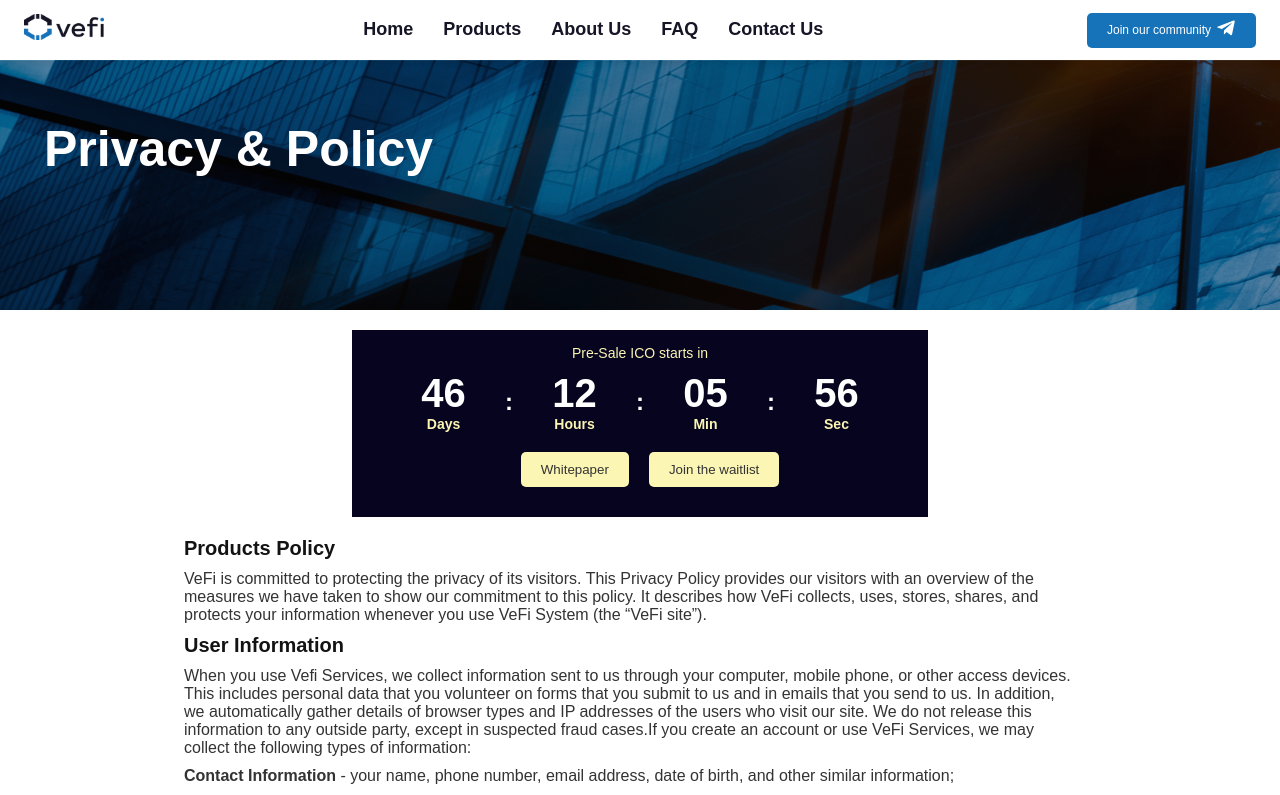
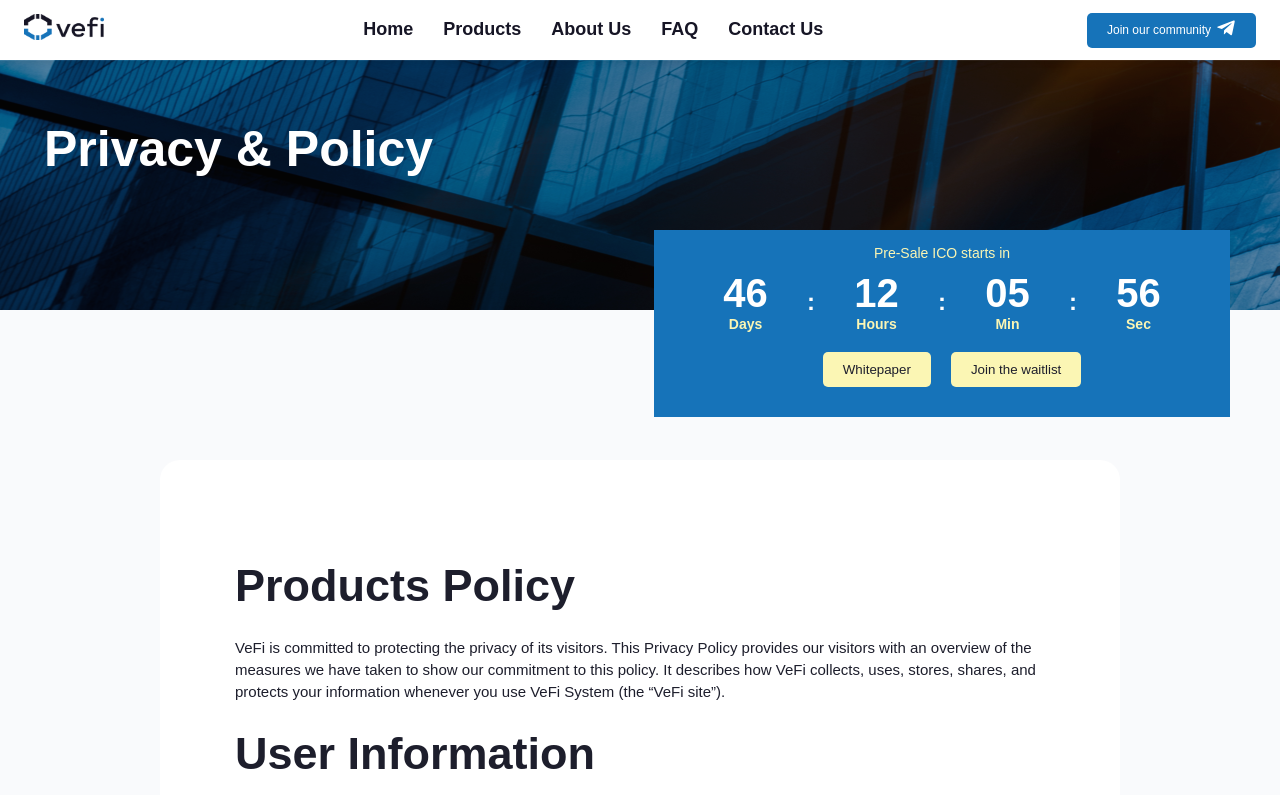
Before and after one commit to VeFi-Network/Official-Website, a React (Create React App) app: page /privacy in a window 1280 px wide. Shown: the top 795 px of the page. Built offline with nearby package versions, Linux system fonts and the light colour scheme.

Commit message:
updated dummy content

```diff
--- a/src/components/Section.js
+++ b/src/components/Section.js
@@ -376,22 +376,27 @@
 export const SectionPrivacyContainer = styled(SectionHeadingContainer)`
   .container {
     text-align: left;
+    background: #fff;
+    border-radius: 20px;
+    padding: 75px;
     .appBar {
       text-align: left;
       justify-content: flex-start;
       margin: 10px 0px;
       h1 {
-        color: #131313;
-        font-size: 20px;
+        color: #1d1e2c;
+        font-size: 45px;
+        margin: 40px 0px;
       }
     }
     p,
     div {
-      color: #333;
-      font-size: 16px;
+      color: #1d1e2c;
+      font-size: 15px;
       font-weight: normal;
       margin: 10px 0px;
       max-width: 100ch;
+      line-height: 0.92rem;
 
       ul {
         li {
@@ -399,26 +404,40 @@
         }
       }
     }
+    div > blockquote {
+      margin: 20px 0px !important;
     }
-  margin-bottom: 80px;
+  }
+  padding-bottom: 80px;
+  padding-top: 150px;
 
   ${media.mobile`
     padding:0px 30px;
+    .container{
+      margin:20px 0px;
+      padding:10px 20px;
+
       .appBar {
         h1 {
-        color: #131313;
-        font-size: 20px;
-        margin-left:-10px;
+          color: #1d1e2c;
+          font-size: 30px;
         }
       }
+    }
+
   `}
   ${media.small`
     padding:0px 30px;
+    .container{
+      margin:20px 0px;
+      padding:10px 20px;
+
       .appBar {
         h1 {
-        color: #131313;
-        font-size: 20px;
-        margin-left:-10px;
+          color: #1d1e2c;
+          font-size: 30px;
+          line-height:1.3rem;
+        }
       }
     }
   `}
@@ -592,40 +611,73 @@
     width: 100px;
   }
   ${media.mobile`
-
-  height:80vh;
     display:flex;
     align-items:center;
     justify-content:center;
-  padding-top: 0px;
+    height:100%;
     .imageBox {
       display:none;
-    left:calc(50% - 50px);
-    bottom:0;
-    top:48vh;
-    img{
-      height:70px;
-    }
     }
     h1{
-      max-width: 13ch;
+      max-width: 12ch;
+      margin-top:-40px;
     }
 `}
   ${media.small`
-    height:100vh;
     .imageBox{
       display:none;
+    }
+    h1{
+      max-width: 12ch;
+      margin-top:-40px;
     }
 `}
 `;
 export const StyledBannerContainer = styled.div`
   position: relative;
 
+  .HeaderBannerButtonContainer {
+    display: flex;
+    margin: 30px 0px;
+    a {
+      text-decoration: none;
+
+      button {
+        background: transparent;
+        border: 1px solid #1673b9;
+        color: #1673b9;
+        transition: all 0.3s ease-in-out;
+        &:hover {
+          color: #000;
+          border-color: #000;
+        }
+      }
+    }
+    button {
+      margin: 10px;
+      padding: 15px 20px;
+      width: 200px;
+      font-size: 18px;
+      font-weight: 600;
+      text-align: center;
+      align-items: center;
+      justify-content: center;
+      color: #1673b9;
+      transition: all 0.3s ease-in-out;
+      &:hover {
+        color: #000;
+        border-color: #000;
+      }
+    }
+  }
+
   ${media.mobile`
     display: flex;
-    align-items:center;
     width:100%;
     padding-left:30px;
+    flex-direction:column;
+    padding-top:80px;
+    align-items: flex-start;
 
     h1{
       font-size:36px;
@@ -637,11 +689,28 @@
     .imageBox{
       margin-top:-35px;
     }
+    .HeaderBannerButtonContainer {
+
+      button {
+        margin-left:0px;
+        padding: 15px 20px;
+        width: 100%;
+        font-size: 18px;
+    }
+  }
 `}
 
   ${media.small`
   .imageBox{
     margin-top:0px;
+  }
+  .HeaderBannerButtonContainer {
+      button {
+        margin-left:0px;
+        padding: 15px 10px;
+        width: 100%;
+        font-size: 18px;
+    }
   }
 `}
 `;
--- a/src/pages/faq/Faq.js
+++ b/src/pages/faq/Faq.js
@@ -15,24 +15,26 @@
         <WrapperDiv>
           <h2>Frequently Asked Questions</h2>
           <Question
-            label="What is VEF token and what can it be used for?"
-            text="Lorem ipsum dolor sit amet, consectetur adipiscing elit. Suspendisse
-            malesuada lacus ex, sit amet blandit leo lobortis eget."
+            label="What is VEFi?"
+            text="VEFI is a New Generational High performance Blockchain based on a unique consensus algorithm. It is Africa’s biggest exchange, wallet and smart contract protocol.  In theory, VEFI can process over 1 million transactions per second, is highly secured and scalable."
           />
           <Question
-            label="What is VEF token and what can it be used for?"
-            text="Lorem ipsum dolor sit amet, consectetur adipiscing elit. Suspendisse
-            malesuada lacus ex, sit amet blandit leo lobortis eget."
+            label="What problems does VEFI solve?"
+            text="There are five main problems that VEFI solves:
+            I.	Slow transaction processing speed
+            II.	Low transaction processing volume
+            III.	High transaction costs
+            IV.	Insecurity, poor blockchain infrastructure and architecture
+            V.	Minimizing the consumption of energy and equipment to protect the environment and climate.
+            "
           />
           <Question
-            label="What is VEF token and what can it be used for?"
-            text="Lorem ipsum dolor sit amet, consectetur adipiscing elit. Suspendisse
-            malesuada lacus ex, sit amet blandit leo lobortis eget."
-          />
-          <Question
-            label="What is VEF token and what can it be used for?"
-            text="Lorem ipsum dolor sit amet, consectetur adipiscing elit. Suspendisse
-            malesuada lacus ex, sit amet blandit leo lobortis eget."
+            label="What makes VEFI different to be successful?"
+            text="VEFI has three areas that makes it unique and different from other blockchain platforms:
+            I.	 High transaction proficiency: Using a unique consensus algorithm (V-DPoS), VEFI can process over 1 million  transactions per second with almost zero transaction fees, at a near-instant processing time.
+            II.	 Green Solution: VEFI is a climate-neutral blockchain platform making it the latest infrastructure for innovation and development.
+            III.	 Strong community: VEFI is currently Africa’s largest Blockchain ecosystem with millions of users across the continent and worldwide. By joining the VEFI community, everyone is opportuned to receive the greatest advantages, that will bring great value to the society.
+            "
           />
         </WrapperDiv>
       </Container>
--- a/src/pages/home/Home.js
+++ b/src/pages/home/Home.js
@@ -69,8 +69,12 @@
             <H1>
               Revolutionary innovation in blockchain technology from<CircleStyled>Africa</CircleStyled> to the world.
             </H1>
-            {/**<StyledButton>Buy ICO</StyledButton>
-            <StyledButton>Whitepaper</StyledButton> */}
+            <div className="HeaderBannerButtonContainer">
+              <StyledButton bg="#fbf6b4">Buy ICO</StyledButton>
+              <a href="/">
+                <StyledButton>Whitepaper</StyledButton>
+              </a>
+            </div>
             <div className="imageBox">
               <img src={arrow_right} alt="" />
             </div>
--- a/src/pages/home/Home.styled.js
+++ b/src/pages/home/Home.styled.js
@@ -62,8 +62,8 @@
     p {
       font-size: 18px;
       font-weight: normal;
-      max-width: 50.1ch;
-      color: #333;
+      max-width: 53.1ch;
+      color: #1d1e2c;
     }
     button {
       margin: 15px 0px;
@@ -87,6 +87,7 @@
     background-size: contain;
     margin-top: 30px;
     margin-right: 10px;
+    height: 50px;
   }
 
   ${media.mobile`
@@ -185,7 +186,7 @@
     font-size: 18px;
     font-weight: 400;
     margin-bottom: 10px;
-    color: #333;
+    color: #1d1e2c;
   }
 
   ${media.mobile`
@@ -197,7 +198,7 @@
     }
     p{
       font-size:14px;
-      color:#333;
+      color:#1d1e2c;
     }
  `}
   ${media.small`
@@ -398,7 +399,7 @@
 
 export const Btn = styled.button`
   background-color: ${({ bg }) => bg || "#fff"};
-  color: ${({ color }) => color || "#333"};
+  color: ${({ color }) => color || "#1d1e2c"};
   margin-left: 20px;
   padding: 10px 20px;
   border: none;
--- a/src/pages/policy/Privacy.js
+++ b/src/pages/policy/Privacy.js
@@ -21,11 +21,11 @@
           </Container>
         </StyledPrivayContainer>
         <div className="countdownContainer">
-          <CountDownTimer />
+          <CountDownTimer className="BannerSectionCountdown" bg="#1673B9" />
         </div>
-        <SectionPrivacyContainer>
+        <SectionPrivacyContainer style={{ background: "#f9fafc" }}>
           <Container maxWidth="md" className="container">
-            <AppBar label="Products Policy" className="appBar" />
+            <AppBar label="Products Policy" className="appBar sectionAppBar" />
             <p>
               VeFi is committed to protecting the privacy of its visitors. This Privacy Policy provides our visitors
               with an overview of the measures we have taken to show our commitment to this policy. It describes how
@@ -195,7 +195,7 @@
             </p>
             <AppBar label="Other Policies" className="appBar" />
             <div>
-              <strong>Correct/Update:</strong>
+              <strong>1. Correct/Update:</strong>
               <blockquote>
                 {" "}
                 You may request that we amend any personal data that we are holding about you which is factually
@@ -203,14 +203,14 @@
               </blockquote>
             </div>
             <div>
-              <strong>Links This website may contain links to other sites:</strong>
+              <strong>2. Links This website may contain links to other sites:</strong>
               <blockquote>
                 VeFi is not responsible for the privacy practices of such other sites. This privacy statement applies
                 solely to information collected by this website.
               </blockquote>
             </div>
             <div>
-              <strong>Online Payment methods:</strong>
+              <strong>3. Online Payment methods:</strong>
               <blockquote>
                 VeFi is not associated with any of the trademarks which might appear visible in the Online Payment
                 method lists or payment gateways – in this case, Paystack. VeFi does not itself support these payment
@@ -222,7 +222,7 @@
               </blockquote>
             </div>
             <div>
-              <strong>Data retention policy</strong>
+              <strong>4. Data retention policy</strong>
               <blockquote>
                 We retain your personal information as long as it is necessary and relevant for our operations. In
                 addition, we may retain personal information from closed accounts to comply with national laws, prevent
--- a/src/pages/policy/Privacy.styled.js
+++ b/src/pages/policy/Privacy.styled.js
@@ -12,8 +12,10 @@
     color: #fff;
   }
   ${media.mobile`
-        h2{
-            max-width:20ch;
-        }
-    `}
+    align-items:center;
+    justify-content:center;
+      h2{
+        max-width:20ch;
+      }
+  `}
 `;
```
Lines whose indentation alone changed are shown as unchanged.
